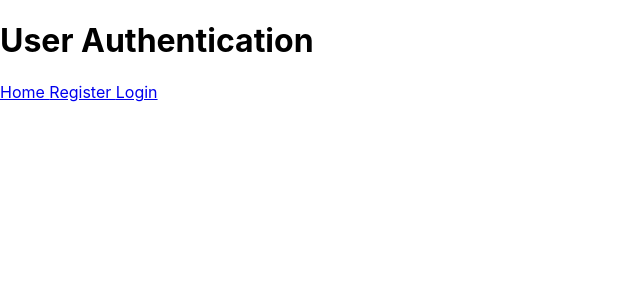
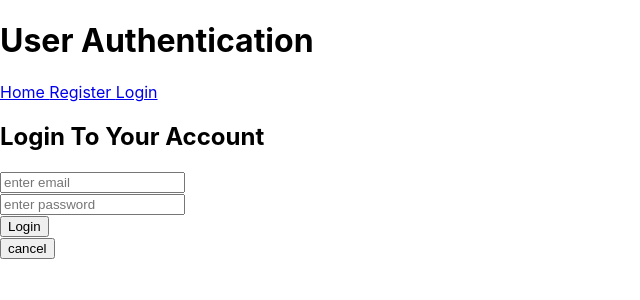
Before and after one commit to rithvik24/My-Notes, a React (Create React App) app: page /login in a window 1280 px wide. Shown: the top 300 px of the page, without its empty margins (0-640 px from the left). Built offline with nearby package versions, Linux system fonts and the light colour scheme.

Commit message:
login component added

```diff
--- a/src/components/userAuth/Login.js
+++ b/src/components/userAuth/Login.js
@@ -0,0 +1,49 @@
+import React,{useState} from 'react'
+
+const Login = () => {
+    const [ email, setEmail ] = useState('')
+    const [ password, setPassword] = useState('')
+    const [ errorsObj , setErrorsObj ] = useState({})
+
+    const errors = {}
+
+    const runValidations = () => {
+        if(email.length === 0){
+            errors.email = 'email cannot be blank'
+        }
+    }
+
+    const handleChange = (e) => {
+        const attr = e.target.name
+        if(attr === 'email'){
+            setEmail(e.target.value)
+        }else if(attr === 'password'){
+            setPassword(e.target.value)
+        }
+    }
+
+    const handleSubmit = (e) => {
+        e.preventDefault()
+        const formData = {
+            email : email,
+            password : password
+        }
+        console.log(formData)
+    }
+
+  return (
+    <div>
+        <h2> Login To Your Account </h2>
+        <form onSubmit={handleSubmit}>
+            <input type='text' placeholder='enter email' name='email' value={email} onChange={handleChange}/>
+            <br/>
+            <input type='text' placeholder='enter password' name='password' value={password} onChange={handleChange}/>
+            <br/>
+            <input type='submit' value='Login'/>
+        </form>
+            <button> cancel </button>
+    </div>
+  )
+}
+
+export default Login
--- a/src/components/userAuth/NavBar.js
+++ b/src/components/userAuth/NavBar.js
@@ -1,6 +1,7 @@
 import React from 'react'
 import { Link, Route } from 'react-router-dom'
 import Home from './Home'
+import Login from './Login'
 
 const NavBar = () => {
 
@@ -11,6 +12,7 @@ return (
         <Link to='/login'> Login </Link>
 
         <Route path='/' component={Home} exact={true}/>
+        <Route path='/login' component={Login}/>
     </div>
   )
 }
```
